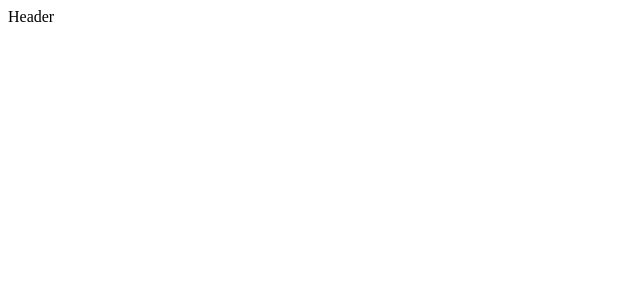
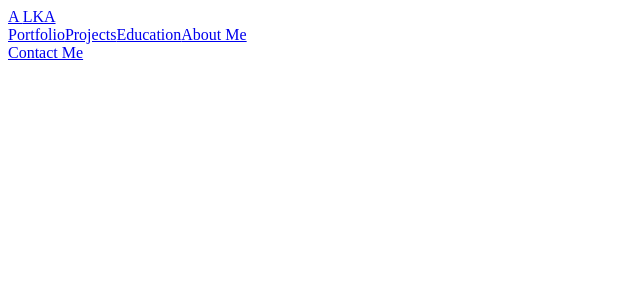
Before and after one commit to alka485/Portfolio_Site, a React (Vite) app: page / in a window 1280 px wide. Shown: the top 300 px of the page, without its empty margins (0-640 px from the left). Built offline with nearby package versions, Linux system fonts and the light colour scheme.

Commit message:
modification in Header comp

```diff
--- a/src/App.jsx
+++ b/src/App.jsx
@@ -1,4 +1,4 @@
-import Header from "./components/Header"
+import Header from "./component/Header"
 
 
 
--- /dev/null
+++ b/src/component/Header.jsx
@@ -0,0 +1,19 @@
+/* eslint-disable no-unused-vars */
+import React from 'react'
+
+const Header = () => {
+  return (
+    <div className='header'>
+      <a href="#" className='logo'>A <span>LK</span>A</a>
+      <nav className='navbar'>
+        <a href="#" className='active'>Portfolio</a>
+        <a href="#">Projects</a>
+        <a href="#">Education</a>
+        <a href="#">About Me</a>
+      </nav>
+      <a href="#" className='contact'>Contact Me</a>
+    </div>
+  )
+}
+
+export default Header
--- a/src/components/Header.jsx
+++ /dev/null
@@ -1,10 +0,0 @@
-/* eslint-disable no-unused-vars */
-import React from 'react'
-
-const Header = () => {
-  return (
-    <div>Header</div>
-  )
-}
-
-export default Header
--- a/src/index.css
+++ b/src/index.css
@@ -0,0 +1 @@
+@import url('https://fonts.googleapis.com/css2?family=Poppins&display=swap');
```
